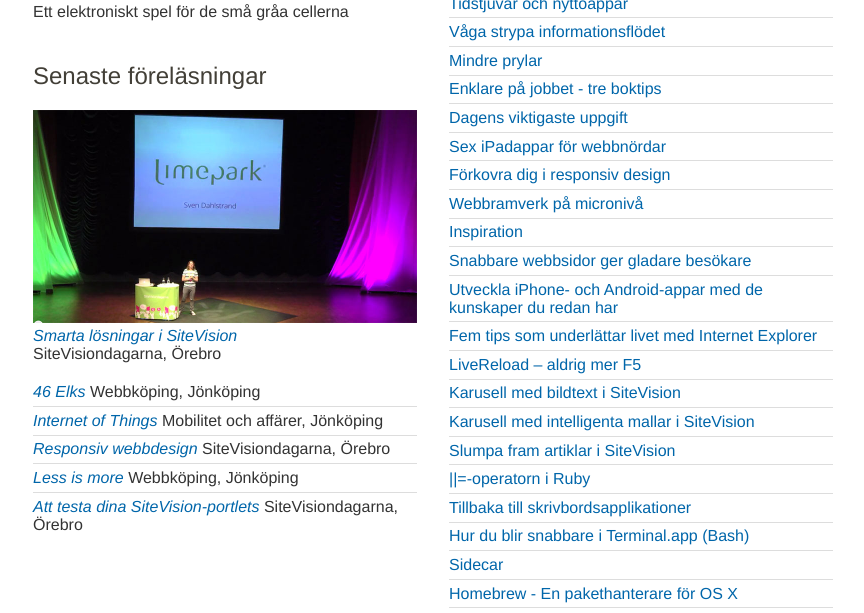
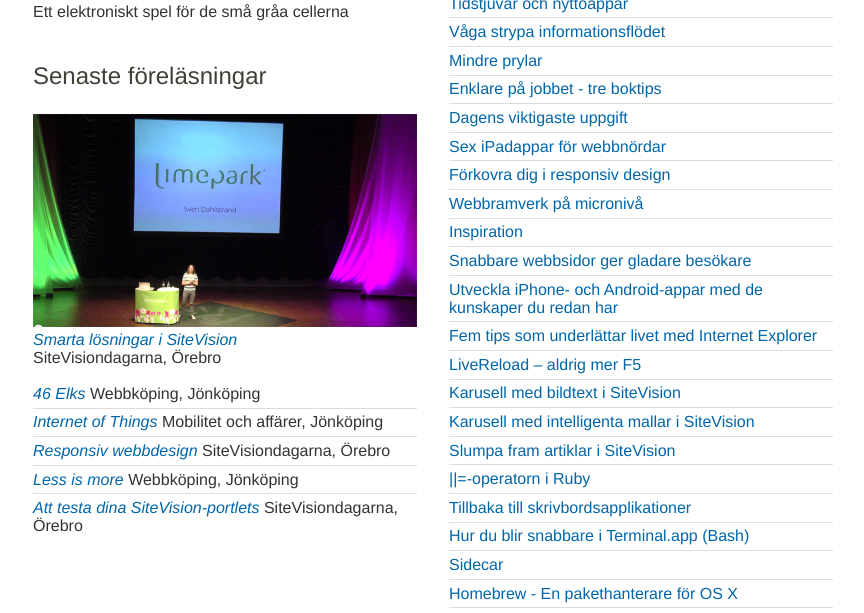
Before and after one commit to svendahlstrand/svendahlstrand.github.io, a Jekyll site: the page built from index.html, in a window 1280 px wide. Shown: the part 548-1161 px from the top of the page, without its empty margins (207-1071 px from the left). Built offline with Jekyll 4.4.1, drawn with Linux system fonts in a browser that asks for light colours; Markdown is read by kramdown in place of the engine named in the settings.

Commit message:
Add support for hero talks.

```diff
--- a/_data/talks.yml
+++ b/_data/talks.yml
@@ -1,3 +1,7 @@
+- title: Smarta lösningar i SiteVision
+  location: SiteVisiondagarna, Örebro
+  url: http://www.sitevisiondagarna.se/vadhande2013/pass2013/smartalosningarisitevision.5.5d0f195113e5ac65ca6198.html
+
 - title: 46 Elks
   location: Webbköping, Jönköping
   url: https://speakerdeck.com/svendahlstrand/46elks
--- a/index.html
+++ b/index.html
@@ -44,16 +44,21 @@
 
 <section class="collection">
   <h2>Senaste föreläsningar</h2>
-  <p>
-    <a href="http://www.sitevisiondagarna.se/vadhande2013/pass2013/smartalosningarisitevision.5.5d0f195113e5ac65ca6198.html">
-      <img src="/images/sven-pa-sitevisiondagarna.jpg" alt="" width="384" height="213" />
-      <em>Smarta lösningar i SiteVision</em>
-    </a>
-    <br />SiteVisiondagarna, Örebro
-  </p>
   <ul>
     {% for talk in site.data.talks %}
-      <li><a href="{{ talk.url }}"><em>{{ talk.title }}</em></a> {{ talk.location }}</li>
+      {% if forloop.first %}
+        <li class="hero">
+          <a href="{{ talk.url }}">
+            <img src="/images/hero-talk.jpg" alt="" width="384" height="213" />
+            <em>{{ talk.title }}</em>
+          </a>
+          <br />{{ talk.location }}
+        </li>
+      {% else %}
+        <li>
+          <a href="{{ talk.url }}"><em>{{ talk.title }}</em></a> {{ talk.location }}
+        </li>
+      {% endif %}
     {% endfor %}
   </ul>
 </section>
```
Also changed, not shown: images/hero-talk.jpg (renamed from images/sven-pa-sitevisiondagarna.jpg).
